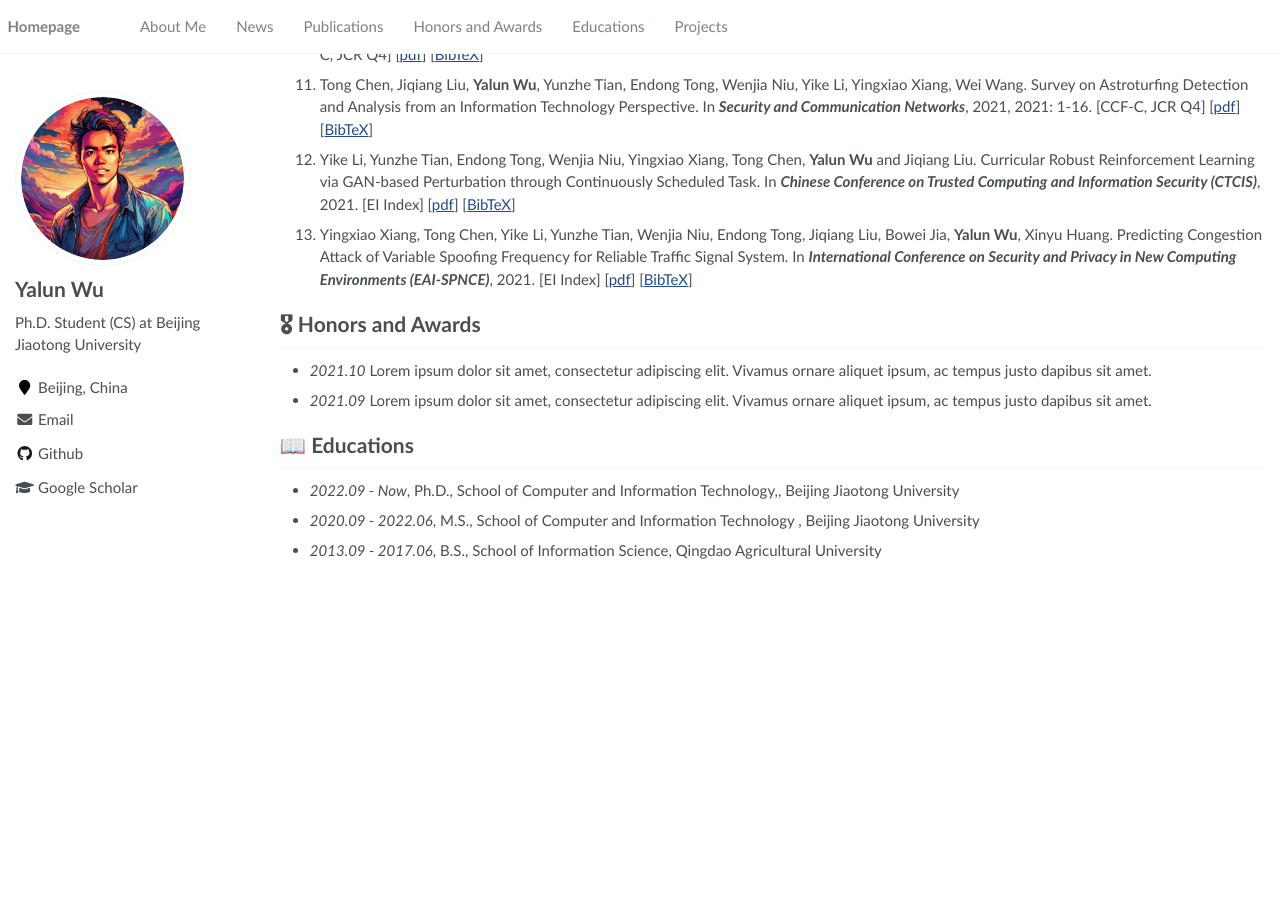
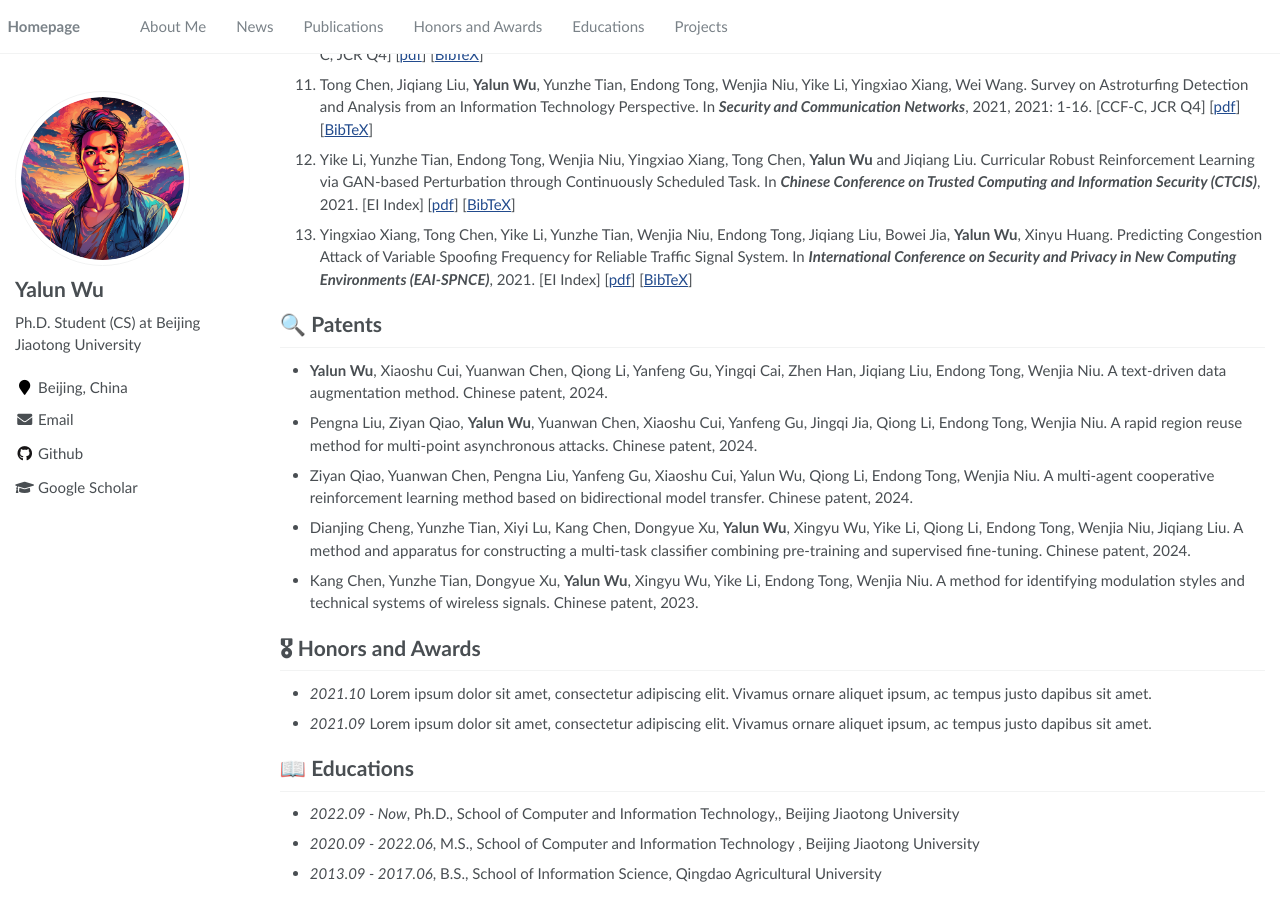
Before and after one commit to Allenpandas/Allenpandas.github.io, a Jekyll site: the page built from _pages/about.md, in a window 1280 px wide and 900 px high, scrolled down 1209 px. Built offline with Jekyll 4.4.1, drawn with Linux system fonts in a browser that asks for light colours; before the commit the page ends 1786 px from its top, so only the background shows below that.

Commit message:
update patents

```diff
--- a/_pages/about.md
+++ b/_pages/about.md
@@ -56,7 +56,16 @@ I am always looking for related colaboration. If you are interested to chat with
 12. Yike Li, Yunzhe Tian, Endong Tong, Wenjia Niu, Yingxiao Xiang, Tong Chen, **Yalun Wu** and Jiqiang Liu. Curricular Robust Reinforcement Learning via GAN-based Perturbation through Continuously Scheduled Task. In ***Chinese Conference on Trusted Computing and Information Security (CTCIS)***, 2021. [EI Index] [[pdf](https://ieeexplore.ieee.org/abstract/document/9837021/)] [[BibTeX](https://scholar.googleusercontent.com/scholar.bib?q=info:EQ6NY2ucFoYJ:scholar.google.com/&output=citation&scisdr=ClGW_-qHELbJn0eSbKI:AFWwaeYAAAAAZemUdKKUDsy2-Ui4CKNqrsfFHqs&scisig=AFWwaeYAAAAAZemUdJ4ZBoRvUPOut9godkK_tYU&scisf=4&ct=citation&cd=-1&hl=zh-CN)]
 13. Yingxiao Xiang, Tong Chen, Yike Li, Yunzhe Tian, Wenjia Niu, Endong Tong, Jiqiang Liu, Bowei Jia, **Yalun Wu**, Xinyu Huang. Predicting Congestion Attack of Variable Spoofing Frequency for Reliable Traffic Signal System. In ***International Conference on Security and Privacy in New Computing Environments (EAI-SPNCE)***, 2021. [EI Index] [[pdf](https://link.springer.com/chapter/10.1007/978-3-030-96791-8_16)] [[BibTeX](https://scholar.googleusercontent.com/scholar.bib?q=info:Azpl8Vpd6O8J:scholar.google.com/&output=citation&scisdr=ClGW_-qHELbJn0eSTck:AFWwaeYAAAAAZemUVckYBtyFR5xvZm4hSE4iHvc&scisig=AFWwaeYAAAAAZemUVQ6qIBtrrWIIBWdDmY7xvAY&scisf=4&ct=citation&cd=-1&hl=zh-CN)]
 
+# 🔍 Patents
+
+- **Yalun Wu**, Xiaoshu Cui, Yuanwan Chen, Qiong Li, Yanfeng Gu, Yingqi Cai, Zhen Han, Jiqiang Liu, Endong Tong, Wenjia Niu. A text-driven data augmentation method. Chinese patent, 2024.
+- Pengna Liu, Ziyan Qiao, **Yalun Wu**, Yuanwan Chen, Xiaoshu Cui, Yanfeng Gu, Jingqi Jia, Qiong Li, Endong Tong, Wenjia Niu. A rapid region reuse method for multi-point asynchronous attacks. Chinese patent, 2024.
+- Ziyan Qiao, Yuanwan Chen, Pengna Liu, Yanfeng Gu, Xiaoshu Cui, Yalun Wu, Qiong Li, Endong Tong, Wenjia Niu. A multi-agent cooperative reinforcement learning method based on bidirectional model transfer. Chinese patent, 2024.
+- Dianjing Cheng, Yunzhe Tian, Xiyi Lu, Kang Chen, Dongyue Xu, **Yalun Wu**, Xingyu Wu, Yike Li, Qiong Li, Endong Tong, Wenjia Niu, Jiqiang Liu. A method and apparatus for constructing a multi-task classifier combining pre-training and supervised fine-tuning. Chinese patent, 2024.
+- Kang Chen, Yunzhe Tian, Dongyue Xu, **Yalun Wu**, Xingyu Wu, Yike Li, Endong Tong, Wenjia Niu. A method for identifying modulation styles and technical systems of wireless signals. Chinese patent, 2023.
+
 # 🎖 Honors and Awards
+
 - *2021.10* Lorem ipsum dolor sit amet, consectetur adipiscing elit. Vivamus ornare aliquet ipsum, ac tempus justo dapibus sit amet.
 - *2021.09* Lorem ipsum dolor sit amet, consectetur adipiscing elit. Vivamus ornare aliquet ipsum, ac tempus justo dapibus sit amet.
 
```
